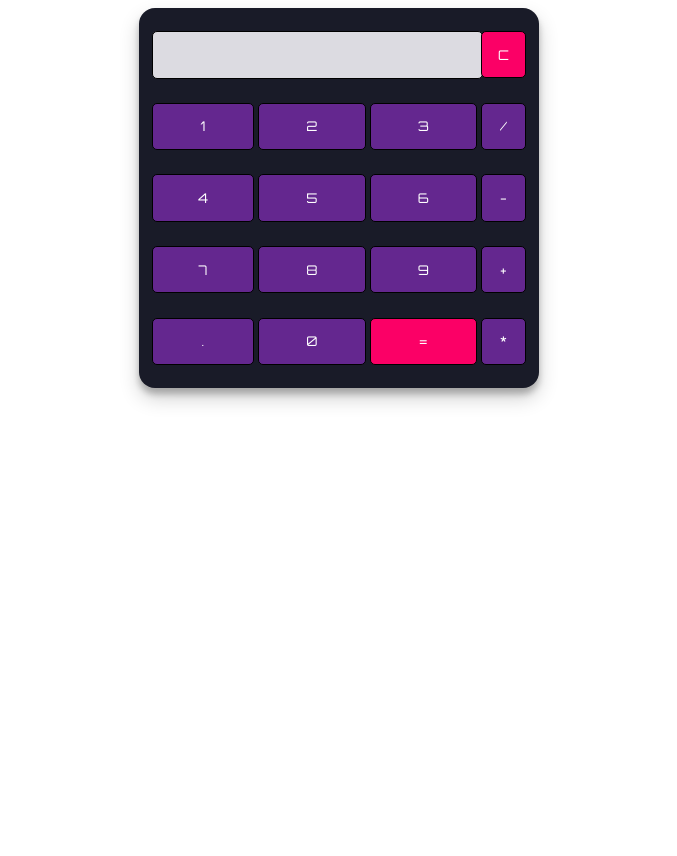
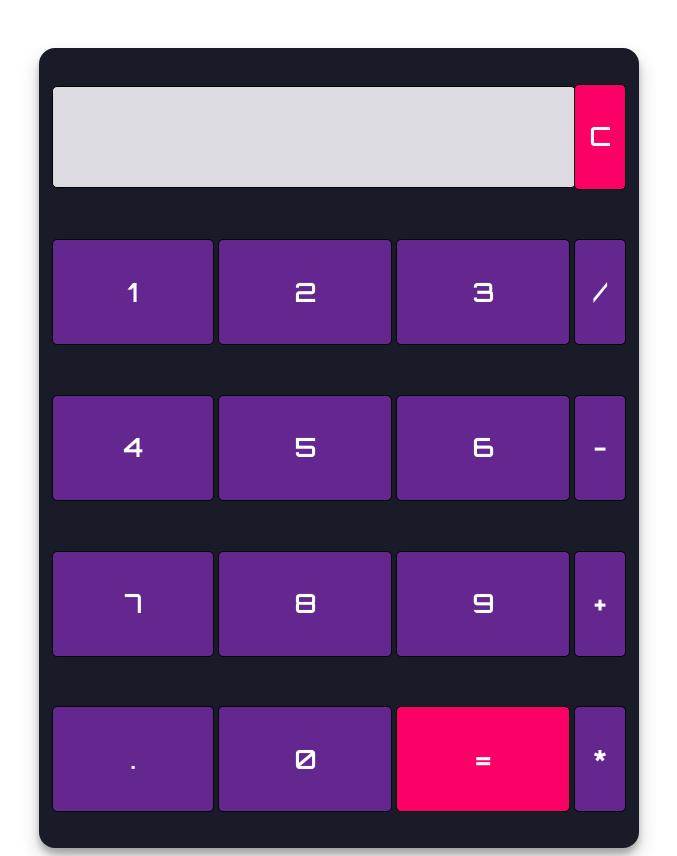
Before and after one commit to shoaibafridi255/Assignment-Calculator, a plain HTML site: page index.html in a window 1280 px wide. Shown: the whole page, without its empty margins (301-978 px from the left). Before the commit the page ends 800 px from the top, so only its background shows below. Drawn offline with Linux system fonts and the light colour scheme.

Commit message:
first commit

```diff
--- a/script.js
+++ b/script.js
@@ -10,7 +10,7 @@ function display(value) {
 
 // This function evaluates the expression and returns the result
 function calculate() {
-    var p = document.getElementById("result").value;
-    var q = eval(p);
+    let p = document.getElementById("result").value;
+    let q = eval(p);
     document.getElementById("result").value = q;
 }
--- a/styles.css
+++ b/styles.css
@@ -3,9 +3,10 @@
 .calculator {
     padding: 10px;
     border-radius: 1em;
-    height: 380px;
-    width: 400px;
+    height: 800px;
+    width: 600px;
     margin: auto;
+    margin-top: 3rem;
     background-color: #191b28;
     box-shadow: rgba(0, 0, 0, 0.19) 0px 10px 20px, rgba(0, 0, 0, 0.23) 0px 6px 6px;
 }
@@ -18,6 +19,8 @@
     border-radius: 5px;
     width: 100%;
     height: 65%;
+    font-size: 25px;
+    font-weight: bold;
 }
 
 #btn {
@@ -33,6 +36,8 @@ input[type=button] {
     border-radius: 5px;
     height: 70%;
     outline: none;
+    font-size: 25px;
+    font-weight: bold;
 }
 
 input:active[type=button] {
```
Also changed, not shown: index.html (+1 -0 lines).
